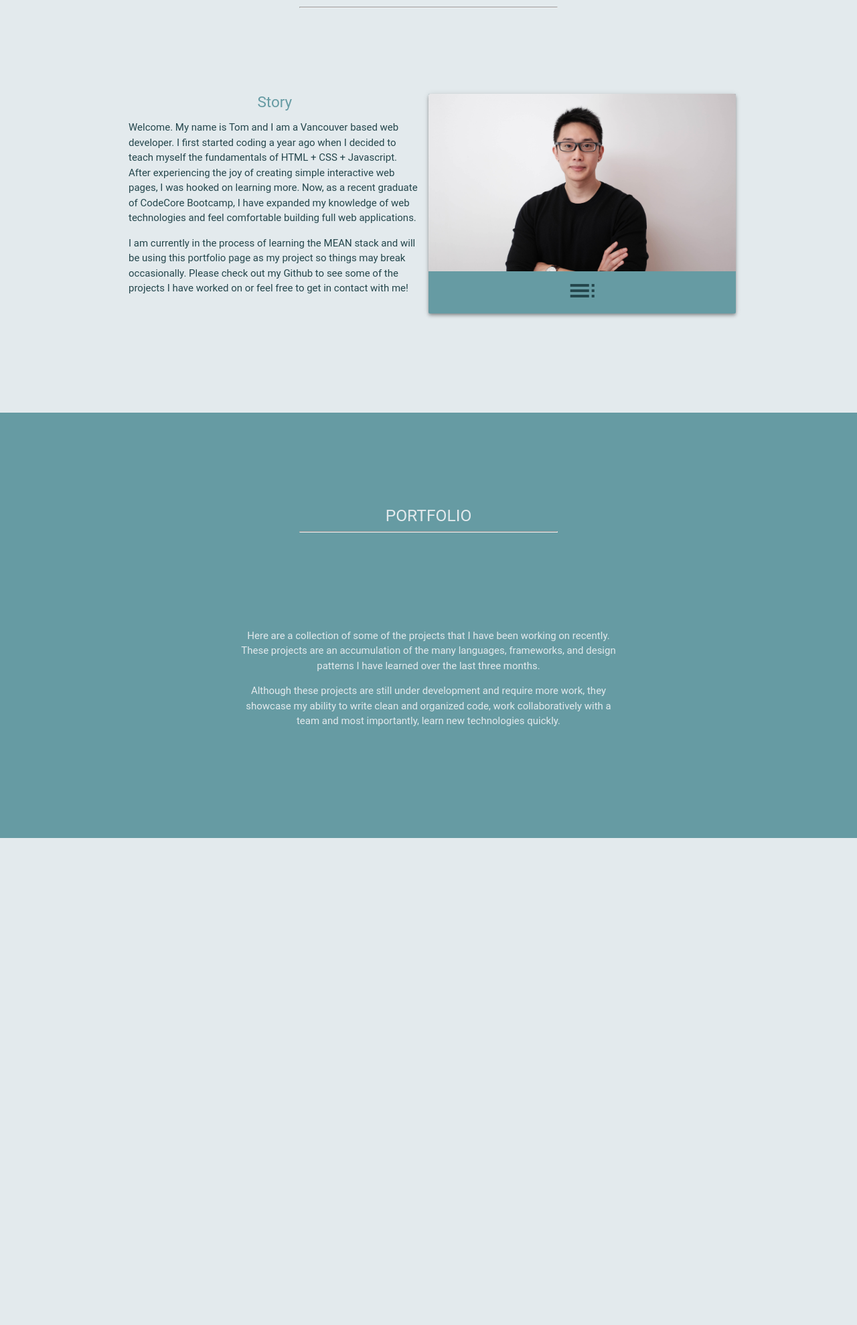
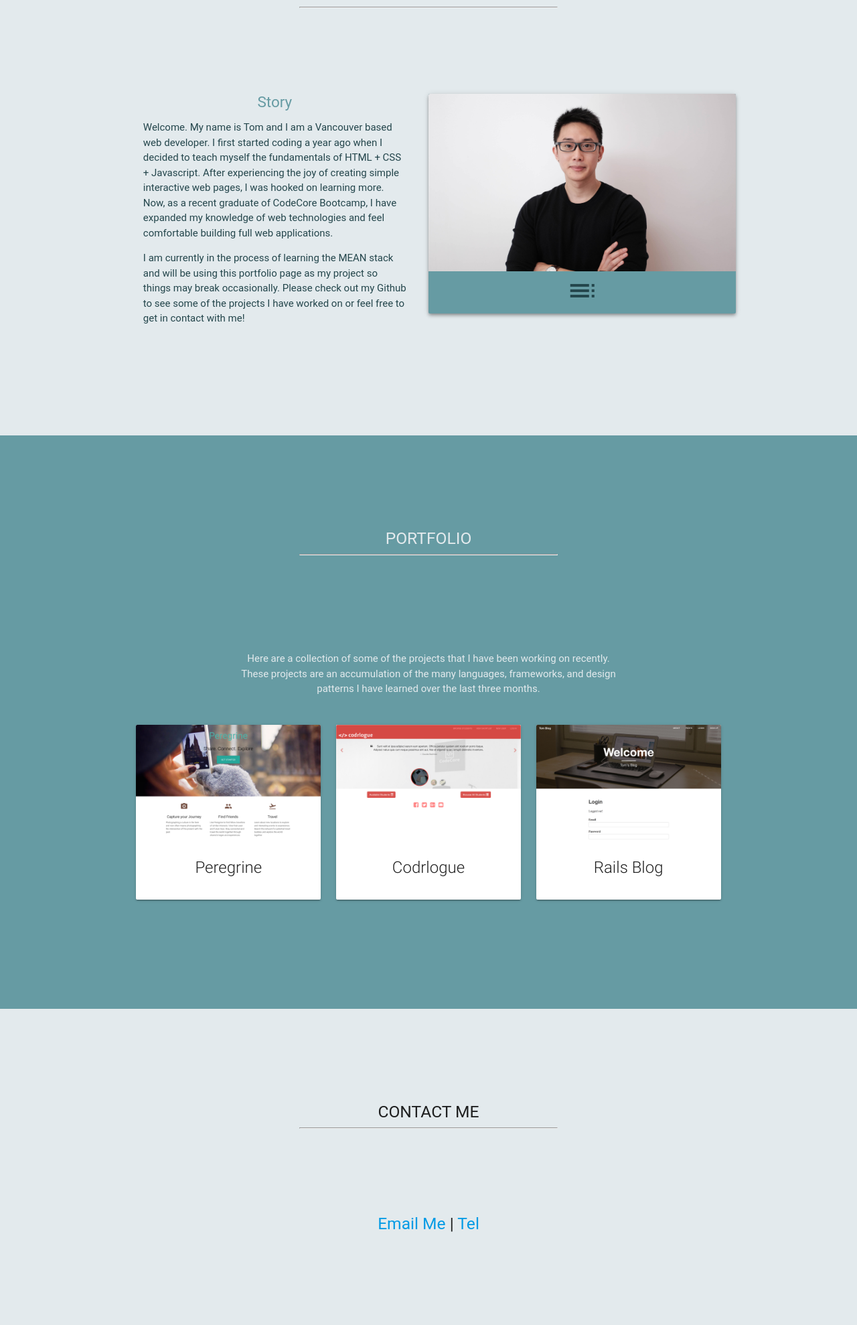
Before and after one commit to ymnj/tomhung, a PHP site: page / in a window 1280 px wide. Shown: the part 572-2550 px from the top of the page at 67% size. Before the commit the page ends 1823 px from the top, so only its background shows below. Run offline with PHP 8.4, Linux system fonts and the light colour scheme; some libraries are stand-ins or nearby versions; some web fonts are replaced.

Commit message:
Add projects to portfolio section. Add screenshot images. Add jQuery to render modals on click.

```diff
--- a/css/main-styles.css
+++ b/css/main-styles.css
@@ -21,23 +21,25 @@ section {
 .about {
   background-color: #E3EAED;
   color: #24464C; }
-  .about .card.col.s12 {
+  .about .story p {
+    padding: 0% 5%; }
+  .about .card.col.m12 {
     padding: 0;
     margin: 0;
     background-color: #669BA3; }
-    .about .card.col.s12 .card-content {
+    .about .card.col.m12 .card-content {
       padding: 5px 20px 0; }
-      .about .card.col.s12 .card-content i {
+      .about .card.col.m12 .card-content i {
         font-size: 2em;
         margin: 0; }
-    .about .card.col.s12 .card-reveal {
+    .about .card.col.m12 .card-reveal {
       opacity: 0.9; }
-      .about .card.col.s12 .card-reveal .card-title.grey-text.text-darken-4 {
+      .about .card.col.m12 .card-reveal .card-title.grey-text.text-darken-4 {
         margin-bottom: 15%; }
-      .about .card.col.s12 .card-reveal .link-icons {
+      .about .card.col.m12 .card-reveal .link-icons {
         margin: 5% 0%;
         font-size: 1.5em; }
-        .about .card.col.s12 .card-reveal .link-icons a {
+        .about .card.col.m12 .card-reveal .link-icons a {
           color: #24464C; }
   .about h6 {
     font-size: 1.5em;
@@ -49,5 +51,12 @@ section {
   color: #E3EAED; }
   .portfolio .section-header {
     color: #E3EAED; }
+  .portfolio .modal-content {
+    color: #24464C; }
+  .portfolio .modal.bottom-sheet {
+    max-height: 60%; }
+
+.contact {
+  background-color: #E3EAED; }
 
 /*# sourceMappingURL=main-styles.css.map */
--- a/css/sass/main-styles.scss
+++ b/css/sass/main-styles.scss
@@ -33,7 +33,11 @@ section {
   background-color: #E3EAED;
   color: #24464C;
 
-  .card.col.s12 {
+  .story p {
+    padding: 0% 5%;
+  }
+
+  .card.col.m12 {
     padding: 0;
     margin: 0;
     background-color: #669BA3;
@@ -84,4 +88,17 @@ section {
     color: #E3EAED;
   }
 
+  .modal-content {
+    color: #24464C;
+  }
+
+  .modal.bottom-sheet {
+    max-height: 60%;
+  }
+
 }
+
+.contact {
+
+  background-color: #E3EAED;
+}
--- a/index.html
+++ b/index.html
@@ -2,7 +2,7 @@
 <html lang="en">
 <head>
 	<meta charset="UTF-8">
-	<title>Tom Hung Test | Vancouver, BC</title>
+	<title>Tom Hung | Vancouver, BC</title>
   <link rel="stylesheet" type="text/css" href="css/main-styles.css">
 
   <!-- Font Awesome -->
@@ -30,7 +30,7 @@
 
 			<div class="container">
 			<div class="row">
-				<div class="col s12 l6">
+				<div class="col m12 l6 story">
 
 					<h6 class="center-align">Story</h6>
 
@@ -44,7 +44,7 @@
 					</p>
 				</div>
 
-				<div class="card col s12 l6 z-depth-2">
+				<div class="card col m12 l6 z-depth-2">
 			    <div class="card-image waves-effect waves-block waves-light">
 			      <img class="activator" src="images/tom.jpg">
 			    </div>
@@ -83,11 +83,183 @@
 				<p>
 					Here are a collection of some of the projects that I have been working on recently. These projects are an accumulation of the many languages, frameworks, and design patterns I have learned over the last three months.
 				</p>
-				<p>
-					Although these projects are still under development and require more work, they showcase my ability to write clean and organized code, work collaboratively with a team and most importantly, learn new technologies quickly.
-				</p>
+
+				</div>
+			</div>
+
+			<!-- Peregrine Card -->
+			<div class="container row">
+				<div class="col s12 l4">
+					<a class="modal-trigger" href="#peregrine-modal">
+						<div class="card popup">
+					    <div class="card-image waves-effect waves-block waves-light">
+					      <img src="images/peregrine-screen.png">
+					    </div>
+					    <div class="card-content center-align">
+					      <span class="card-title activator grey-text text-darken-4">Peregrine</span>
+					    </div>
+					  </div>
+					</a>
 				</div>
 
+				<!-- Peregrine Modal -->
+				<div id="peregrine-modal" class="modal bottom-sheet">
+			    <div class="modal-content">
+			    	<div class="container">
+				      <h4>Peregrine</h4>
+
+				      <p><a href="http://peregrine-app.herokuapp.com" target="_blank">View Website</a></p>
+							<p><a href="https://github.com/ymnj/peregrine" target="_blank">Source Code on GitHub</a></p>
+
+				      <p>
+				      	Lorem ipsum dolor sit amet, consectetur adipisicing elit, sed do eiusmod
+				      	tempor incididunt ut labore et dolore magna aliqua. Ut enim ad minim veniam,
+				      	quis nostrud exercitation ullamco laboris nisi ut aliquip ex ea commodo
+				      	consequat. Duis aute irure dolor in reprehenderit in voluptate velit esse
+				      	cillum dolore eu fugiat nulla pariatur. Excepteur sint occaecat cupidatat non
+				      	proident, sunt in culpa qui officia deserunt mollit anim id est laborum.
+				      </p>
+				      <p>
+				      	Lorem ipsum dolor sit amet, consectetur adipisicing elit, sed do eiusmod
+				      	tempor incididunt ut labore et dolore magna aliqua. Ut enim ad minim veniam,
+				      	quis nostrud exercitation ullamco laboris nisi ut aliquip ex ea commodo
+				      	consequat. Duis aute irure dolor in reprehenderit in voluptate velit esse
+				      	cillum dolore eu fugiat nulla pariatur. Excepteur sint occaecat cupidatat non
+				      	proident, sunt in culpa qui officia deserunt mollit anim id est laborum.
+				      </p>
+				      <p>
+				      	Lorem ipsum dolor sit amet, consectetur adipisicing elit, sed do eiusmod
+				      	tempor incididunt ut labore et dolore magna aliqua. Ut enim ad minim veniam,
+				      	quis nostrud exercitation ullamco laboris nisi ut aliquip ex ea commodo
+				      	consequat. Duis aute irure dolor in reprehenderit in voluptate velit esse
+				      	cillum dolore eu fugiat nulla pariatur. Excepteur sint occaecat cupidatat non
+				      	proident, sunt in culpa qui officia deserunt mollit anim id est laborum.
+				      </p>
+				     </div>
+			    </div>
+			    <div class="modal-footer">
+			      <a class=" modal-action modal-close waves-effect waves-green btn-flat"><i class="material-icons right">close</i></a>
+			    </div>
+			  </div>
+
+				<!-- Codrlogue Card -->
+				<div class="col s12 l4">
+					<a class="modal-trigger" href="#codrlogue-modal">
+						<div class="card popup">
+					    <div class="card-image waves-effect waves-block waves-light">
+					      <img src="images/codrlogue-screen.png">
+					    </div>
+					    <div class="card-content center-align">
+					      <span class="card-title activator grey-text text-darken-4">Codrlogue</span>
+					    </div>
+					  </div>
+					</a>
+				</div>
+
+				<!-- Codrlogue-Modal -->
+				<div id="codrlogue-modal" class="modal bottom-sheet">
+			    <div class="modal-content">
+			      <div class="container">
+				      <h4>Codrlogue</h4>
+
+							<p><a href="http://codrlogue.herokuapp.com" target="_blank">View Website</a></p>
+							<p><a href="https://github.com/jennli/codrlogue" target="_blank">Source Code on GitHub</a></p>
+
+				      <p>
+				      	Lorem ipsum dolor sit amet, consectetur adipisicing elit, sed do eiusmod
+				      	tempor incididunt ut labore et dolore magna aliqua. Ut enim ad minim veniam,
+				      	quis nostrud exercitation ullamco laboris nisi ut aliquip ex ea commodo
+				      	consequat. Duis aute irure dolor in reprehenderit in voluptate velit esse
+				      	cillum dolore eu fugiat nulla pariatur. Excepteur sint occaecat cupidatat non
+				      	proident, sunt in culpa qui officia deserunt mollit anim id est laborum.
+				      </p>
+				      <p>
+				      	Lorem ipsum dolor sit amet, consectetur adipisicing elit, sed do eiusmod
+				      	tempor incididunt ut labore et dolore magna aliqua. Ut enim ad minim veniam,
+				      	quis nostrud exercitation ullamco laboris nisi ut aliquip ex ea commodo
+				      	consequat. Duis aute irure dolor in reprehenderit in voluptate velit esse
+				      	cillum dolore eu fugiat nulla pariatur. Excepteur sint occaecat cupidatat non
+				      	proident, sunt in culpa qui officia deserunt mollit anim id est laborum.
+				      </p>
+				      <p>
+				      	Lorem ipsum dolor sit amet, consectetur adipisicing elit, sed do eiusmod
+				      	tempor incididunt ut labore et dolore magna aliqua. Ut enim ad minim veniam,
+				      	quis nostrud exercitation ullamco laboris nisi ut aliquip ex ea commodo
+				      	consequat. Duis aute irure dolor in reprehenderit in voluptate velit esse
+				      	cillum dolore eu fugiat nulla pariatur. Excepteur sint occaecat cupidatat non
+				      	proident, sunt in culpa qui officia deserunt mollit anim id est laborum.
+				      </p>
+				     </div>
+			    </div>
+			    <div class="modal-footer">
+			      <a href="#!" class=" modal-action modal-close waves-effect waves-green btn-flat"><i class="material-icons right">close</i></a>
+			    </div>
+			  </div>
+
+				<!-- Blog Card -->
+				<div class="col s12 l4">
+					<a class="modal-trigger" href="#blog-modal">
+						<div class="card popup">
+					    <div class="card-image waves-effect waves-block waves-light">
+					      <img src="images/blog-screen.png">
+					    </div>
+					    <div class="card-content center-align">
+					      <span class="card-title activator grey-text text-darken-4">Rails Blog</span>
+					    </div>
+					  </div>
+				  </a>
+				</div>
+
+				<!-- Blog Modal -->
+			  <div id="blog-modal" class="modal bottom-sheet">
+			    <div class="modal-content">
+			      <div class="container">
+				      <h4>Rails Blog</h4>
+
+				      <p><a href="http://tomhung-blog.herokuapp.com" target="_blank">View Website</a></p>
+							<p><a href="https://github.com/ymnj/rails-blog" target="_blank">Source Code on GitHub</a></p>
+
+				      <p>
+				      	Lorem ipsum dolor sit amet, consectetur adipisicing elit, sed do eiusmod
+				      	tempor incididunt ut labore et dolore magna aliqua. Ut enim ad minim veniam,
+				      	quis nostrud exercitation ullamco laboris nisi ut aliquip ex ea commodo
+				      	consequat. Duis aute irure dolor in reprehenderit in voluptate velit esse
+				      	cillum dolore eu fugiat nulla pariatur. Excepteur sint occaecat cupidatat non
+				      	proident, sunt in culpa qui officia deserunt mollit anim id est laborum.
+				      </p>
+				      <p>
+				      	Lorem ipsum dolor sit amet, consectetur adipisicing elit, sed do eiusmod
+				      	tempor incididunt ut labore et dolore magna aliqua. Ut enim ad minim veniam,
+				      	quis nostrud exercitation ullamco laboris nisi ut aliquip ex ea commodo
+				      	consequat. Duis aute irure dolor in reprehenderit in voluptate velit esse
+				      	cillum dolore eu fugiat nulla pariatur. Excepteur sint occaecat cupidatat non
+				      	proident, sunt in culpa qui officia deserunt mollit anim id est laborum.
+				      </p>
+				      <p>
+				      	Lorem ipsum dolor sit amet, consectetur adipisicing elit, sed do eiusmod
+				      	tempor incididunt ut labore et dolore magna aliqua. Ut enim ad minim veniam,
+				      	quis nostrud exercitation ullamco laboris nisi ut aliquip ex ea commodo
+				      	consequat. Duis aute irure dolor in reprehenderit in voluptate velit esse
+				      	cillum dolore eu fugiat nulla pariatur. Excepteur sint occaecat cupidatat non
+				      	proident, sunt in culpa qui officia deserunt mollit anim id est laborum.
+				      </p>
+				     </div>
+			    </div>
+			    <div class="modal-footer">
+			      <a href="#!" class=" modal-action modal-close waves-effect waves-green btn-flat"><i class="material-icons right">close</i></a>
+			    </div>
+			  </div>
+			</div>
+		</section>
+
+		<section class="contact">
+			<div class="section-header">
+				<h5 class="center-align">Contact Me</h5>
+				<hr>
+			</div>
+
+			<div class="container center-align">
+				<h5><a href="mailto:tom@tomhung.ca">Email Me</a> | <a href="tel:604-365-4584">Tel</a></h5>
 			</div>
 
 		</section>
@@ -100,5 +272,22 @@
 	<!-- Compiled and minified JavaScript -->
 	<script src="https://cdnjs.cloudflare.com/ajax/libs/materialize/0.97.6/js/materialize.min.js"></script>
 
+	<script type="text/javascript">
+
+		$(document).ready(function(){
+
+			$('.popup').on('mouseover', function(){
+				$(this).addClass('z-depth-5');
+			}).on('mouseout', function(){
+				$(this).removeClass('z-depth-5');
+			});
+
+	    // the "href" attribute of .modal-trigger must specify the modal ID that wants to be triggered
+	    $('.modal-trigger').leanModal();
+	  	});
+
+
+	</script>
+
 </body>
 </html>
```
Also changed, not shown: images/blog-screen.png (added), images/codrlogue-screen.png (added), images/peregrine-screen.png (added), 1 other file.
